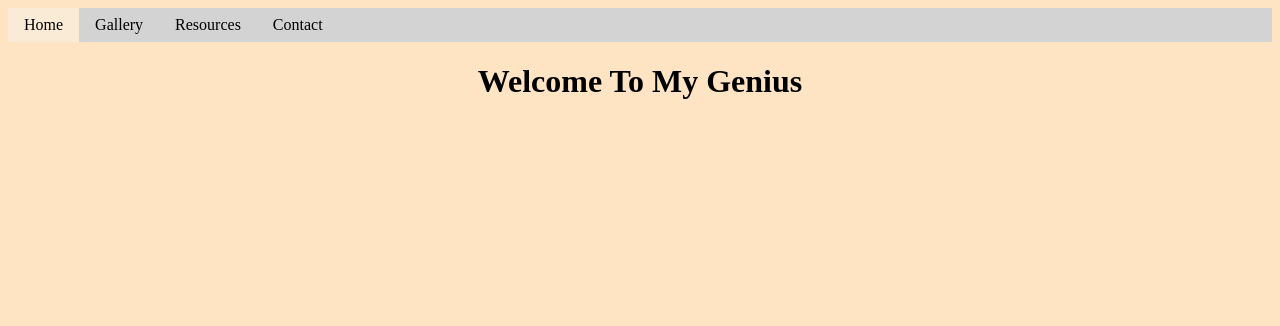
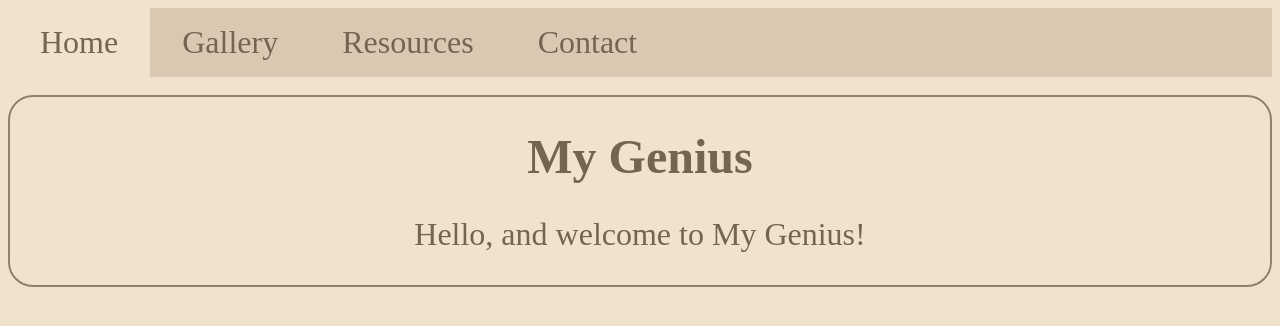
Before and after one commit to evac-uation/MA1_ShareGenius, a plain HTML site: page index.html in a window 1280 px wide. Drawn offline with Linux system fonts and the light colour scheme.

Commit message:
seventh commit

```diff
--- a/css/style.css
+++ b/css/style.css
@@ -1,11 +1,11 @@
 
 body {
-    background-color: bisque;
-    text-align: center
+    background-color: rgb(241, 226, 206);
+    text-align: center;
 }
 .nav {
     list-style-type: none;
-    background-color: lightgray;
+    background-color: rgb(218, 200, 178);
     margin: 0;
     padding: 0;
     overflow: hidden;
@@ -15,14 +15,21 @@ ul.nav li {
 }
 ul.nav li a {
     display: block;
-    padding: 8px 16px;
-    color: black;
+    padding: 16px 32px;
+    color: rgb(116, 101, 82);
     text-decoration: none;
+    font-size: xx-large;
 }
 ul.nav a:hover {
-    background-color: #555;
+    background-color: rgb(145, 129, 108);
     color: white;
 }
 .active {
-    background-color: antiquewhite;
+    background-color: rgb(241, 226, 206);
 }
+
+.border {
+    border-radius: 25px;
+    border: 2px solid rgb(145, 129, 108);
+    align-items: center;
+}
--- a/index.html
+++ b/index.html
@@ -18,7 +18,17 @@
         <li><a href="contact.html">Contact</a></li>
     </ul>
 
-    <h1>Welcome To My Genius</h1>
+    <br>
+
+    <div class="border">
+
+        <h1 style="color:rgb(116, 101, 82); font-size:xxx-large;">My Genius</h1>
+
+         <p style="color:rgb(116, 101, 82); font-size: xx-large;">Hello, and welcome to My Genius!</p>
+
+
+    </div>
+
 
 </body>
 </html>
```
